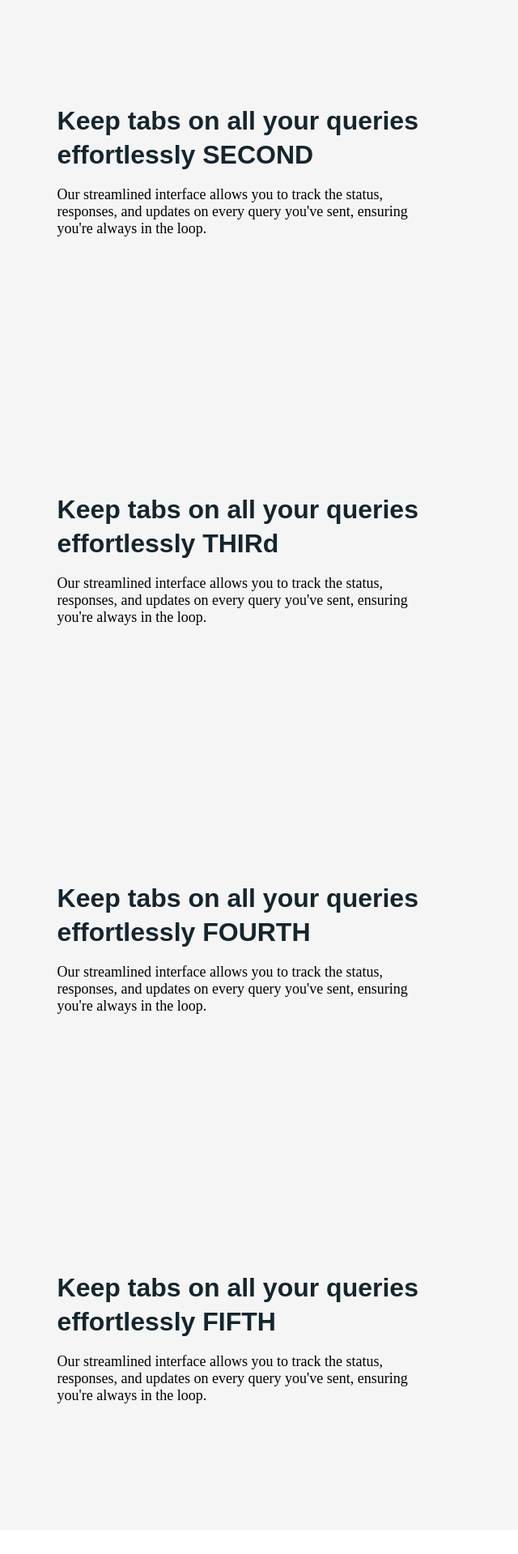
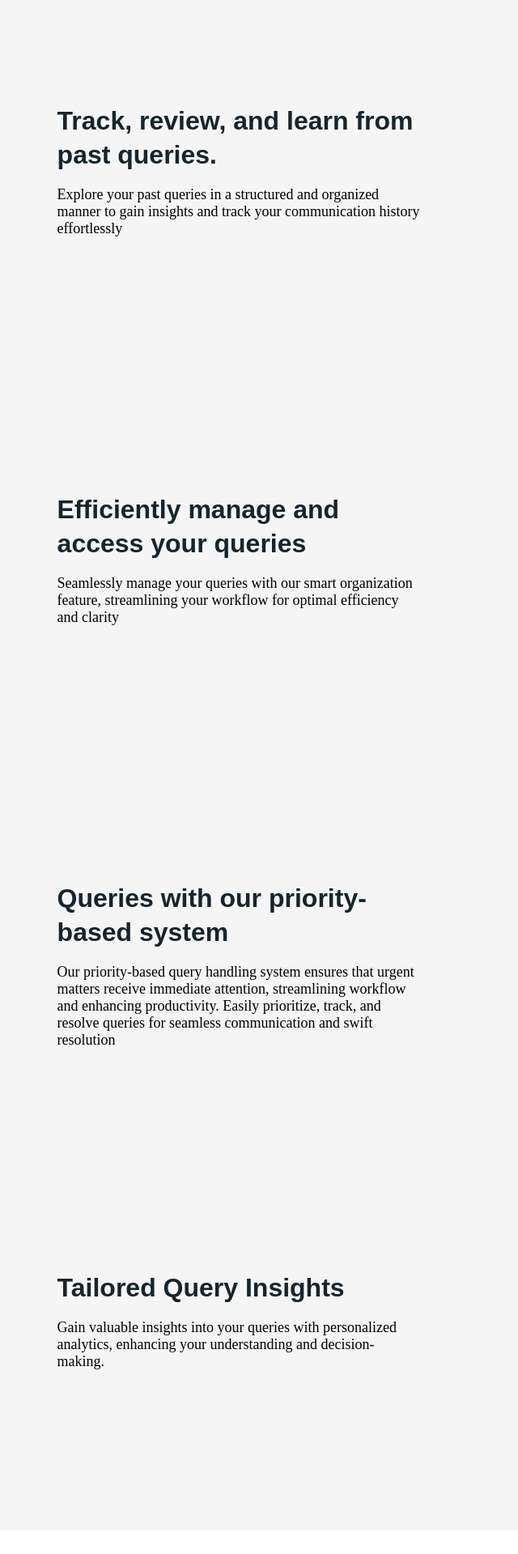
Before and after one commit to gauravgautam00/Quire_Flow, a React (Create React App) app in the folder client/: page /my_queries in a window 1280 px wide. Shown: the part 1400-3319 px from the top of the page at 81% size, without its empty margins (0-640 px from the left). Built offline with nearby package versions, Linux system fonts and the light colour scheme.

Commit message:
added tutorial for my-query

```diff
--- a/client/src/Components/Deeper_Dive.jsx
+++ b/client/src/Components/Deeper_Dive.jsx
@@ -229,11 +229,14 @@ const Deeper_Dive = () => {
       </div>
       <div id="deeper_dive_container_right" ref={rightContainer}>
         {turn == 3 ? (
-          <OnlineWebinar_Child_Deeper_dive />
+          // <OnlineWebinar_Child_Deeper_dive />
+          <Research_Child_Deeper_dive />
         ) : turn == 2 ? (
-          <CustomerStory_Child_Deeper_dive />
+          // <CustomerStory_Child_Deeper_dive />
+          <Research_Child_Deeper_dive />
         ) : turn == 1 ? (
-          <OpenParticipation_Child_Deeper_dive />
+          // <OpenParticipation_Child_Deeper_dive />
+          <Research_Child_Deeper_dive />
         ) : (
           <Research_Child_Deeper_dive />
         )}
--- a/client/src/Components/My_Queries.jsx
+++ b/client/src/Components/My_Queries.jsx
@@ -409,7 +409,7 @@ const My_Queries = () => {
                 className="my_queries_container_second_bottom_dataChildFirst_class"
                 id="my_queries_container_second_bottom_first_data_first"
               >
-                Keep tabs on all your queries effortlessly FIRST
+                Keep tabs on all your queries effortlessly
               </div>
               <div
                 className="my_queries_container_second_bottom_dataChildSecond_class"
@@ -433,15 +433,15 @@ const My_Queries = () => {
                 className="my_queries_container_second_bottom_dataChildFirst_class"
                 id="my_queries_container_second_bottom_second_data_first"
               >
-                Keep tabs on all your queries effortlessly SECOND
+                Track, review, and learn from past queries.
               </div>
               <div
                 className="my_queries_container_second_bottom_dataChildSecond_class"
                 id="my_queries_container_second_bottom_second_data_second"
               >
-                Our streamlined interface allows you to track the status,
-                responses, and updates on every query you've sent, ensuring
-                you're always in the loop.
+                Explore your past queries in a structured and organized manner
+                to gain insights and track your communication history
+                effortlessly
               </div>
             </div>
           </div>
@@ -457,15 +457,15 @@ const My_Queries = () => {
                 className="my_queries_container_second_bottom_dataChildFirst_class"
                 id="my_queries_container_second_bottom_third_data_first"
               >
-                Keep tabs on all your queries effortlessly THIRd
+                Efficiently manage and access your queries
               </div>
               <div
                 className="my_queries_container_second_bottom_dataChildSecond_class"
                 id="my_queries_container_second_bottom_third_data_second"
               >
-                Our streamlined interface allows you to track the status,
-                responses, and updates on every query you've sent, ensuring
-                you're always in the loop.
+                Seamlessly manage your queries with our smart organization
+                feature, streamlining your workflow for optimal efficiency and
+                clarity
               </div>
             </div>
           </div>
@@ -481,15 +481,16 @@ const My_Queries = () => {
                 className="my_queries_container_second_bottom_dataChildFirst_class"
                 id="my_queries_container_second_bottom_fourth_data_first"
               >
-                Keep tabs on all your queries effortlessly FOURTH
+                Queries with our priority-based system
               </div>
               <div
                 className="my_queries_container_second_bottom_dataChildSecond_class"
                 id="my_queries_container_second_bottom_fourth_data_second"
               >
-                Our streamlined interface allows you to track the status,
-                responses, and updates on every query you've sent, ensuring
-                you're always in the loop.
+                Our priority-based query handling system ensures that urgent
+                matters receive immediate attention, streamlining workflow and
+                enhancing productivity. Easily prioritize, track, and resolve
+                queries for seamless communication and swift resolution
               </div>
             </div>
           </div>
@@ -505,15 +506,14 @@ const My_Queries = () => {
                 className="my_queries_container_second_bottom_dataChildFirst_class"
                 id="my_queries_container_second_bottom_fifth_data_first"
               >
-                Keep tabs on all your queries effortlessly FIFTH
+                Tailored Query Insights
               </div>
               <div
                 className="my_queries_container_second_bottom_dataChildSecond_class"
                 id="my_queries_container_second_bottom_fifth_data_second"
               >
-                Our streamlined interface allows you to track the status,
-                responses, and updates on every query you've sent, ensuring
-                you're always in the loop.
+                Gain valuable insights into your queries with personalized
+                analytics, enhancing your understanding and decision-making.
               </div>
             </div>
           </div>
```
